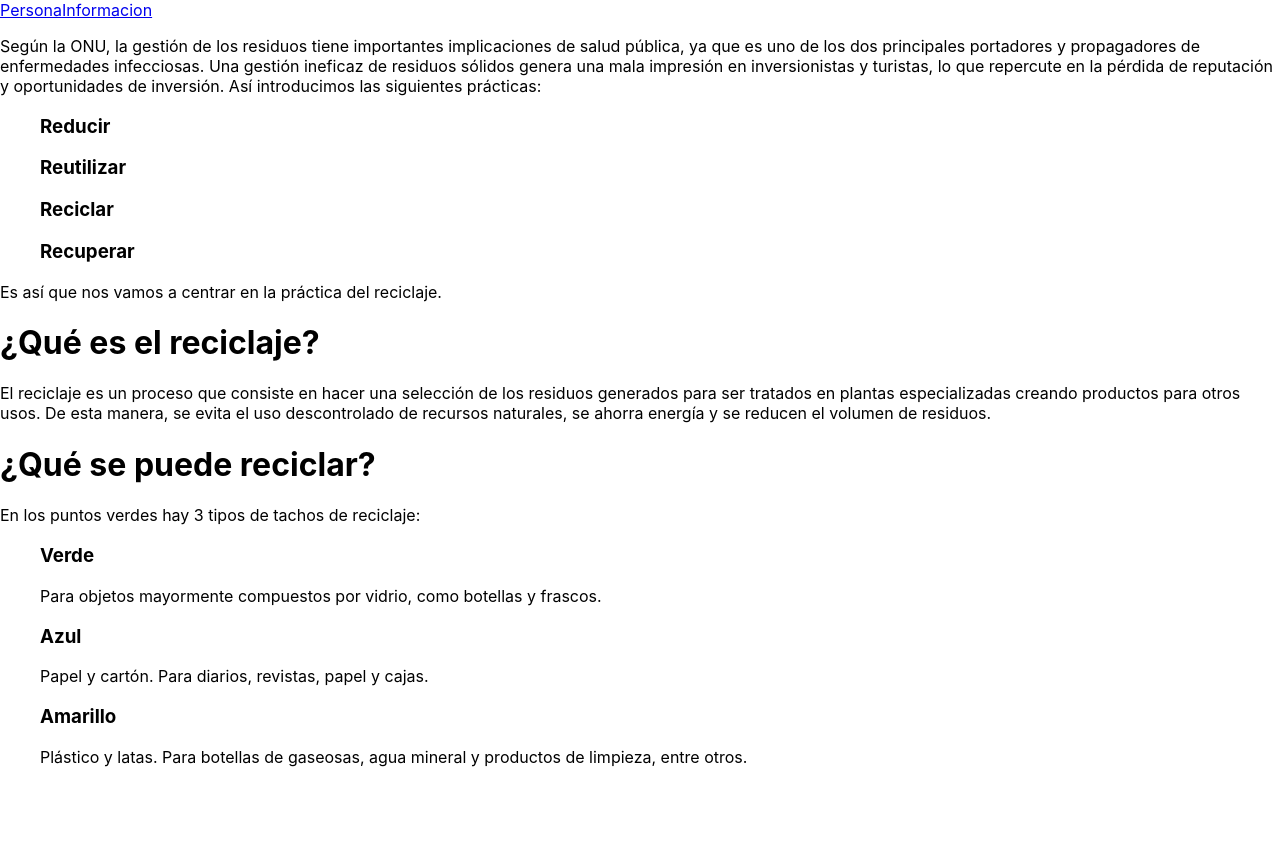
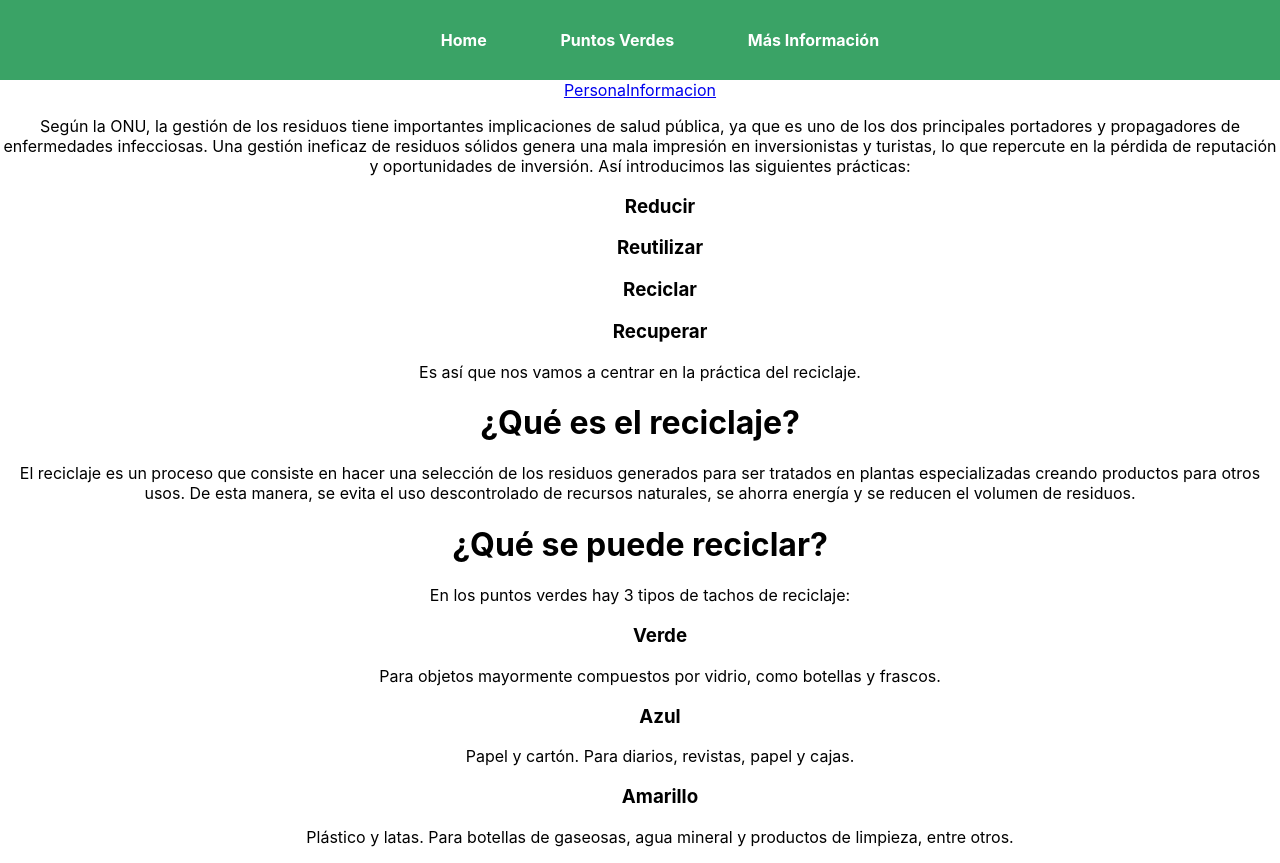
Before and after one commit to sofygb/TP08---EFSI, a React (Create React App) app: page /informacion in a window 1280 px wide. Before the commit the page ends 800 px from the top, so only its background shows below. Built offline with nearby package versions, Linux system fonts and the light colour scheme.

Commit message:
navbar + info

```diff
--- a/src/App.js
+++ b/src/App.js
@@ -1,15 +1,18 @@
-import logo from './logo.svg';
 import './App.css';
 import { BrowserRouter, Routes, Route } from 'react-router-dom';
 import Layout from './components/Layout';
 import Home from './components/Home';
 import Mapa from './components/Mapa';
 import Informacion from './components/Informacion';
+import Nav from './components/Nav';
+import "./styles.css";
 
 
 function App() {
   return (
     <BrowserRouter>
+    <div className="App">
+    <Nav />
       <Routes>
         <Route path='/' element={<Layout />}>
         <Route index element={<Home />}></Route>
@@ -20,8 +23,11 @@ function App() {
         <Route path='*' element={<h1>Not Found</h1>} ></Route>
         </Route>
       </Routes>
+      </div>
     </BrowserRouter>
   );
 }
 
 export default App;
+
+/*Routes replaces the switch component */
--- a/src/components/Informacion.jsx
+++ b/src/components/Informacion.jsx
@@ -14,10 +14,12 @@ const Informacion = () => {
                     <h3>Reciclar</h3></il>
                 <il>
                     <h3>Recuperar</h3></il>
-                </ul>
+            </ul>
             <p>Es así que nos vamos a centrar en la práctica del reciclaje.</p>
+
             <h1>¿Qué es el reciclaje?</h1>
             <p>El reciclaje es un proceso que consiste en hacer una selección de los residuos generados para ser tratados en plantas especializadas creando productos para otros usos. De esta manera, se evita el uso descontrolado de recursos naturales, se ahorra energía y se reducen el volumen de residuos.</p>
+
             <h1>¿Qué se puede reciclar?</h1>
             <p>En los puntos verdes hay 3 tipos de tachos de reciclaje:</p>
             <ul>
--- /dev/null
+++ b/src/components/Nav.jsx
@@ -0,0 +1,17 @@
+import React from "react";
+import "../styles.css";
+import { Link } from "react-router-dom";
+
+export default function Nav(){
+
+  return(
+        <div className="navbar">
+           <ul className="nav-links">
+              <Link to="/">Home</Link>
+              <Link to="/mapa">Puntos Verdes</Link>
+              <Link to="/informacion">Más Información</Link>
+           </ul>
+        </div>
+  );
+
+}
--- /dev/null
+++ b/src/styles.css
@@ -0,0 +1,23 @@
+.App .navbar {
+  width: 100%;
+  min-height: 10vh;
+  display: flex;
+  justify-content: space-around;
+  align-items: center;
+  color: #fff;
+  background: rgb(58, 163, 102);
+}
+
+.App .navbar .nav-links {
+  width: 40%;
+  display: flex;
+  justify-content: space-around;
+  align-items: center;
+  list-style: none;
+  font-weight: bold;
+}
+
+.App .navbar .nav-links>a{
+  color: #fff;
+  text-decoration: none;
+}
```
